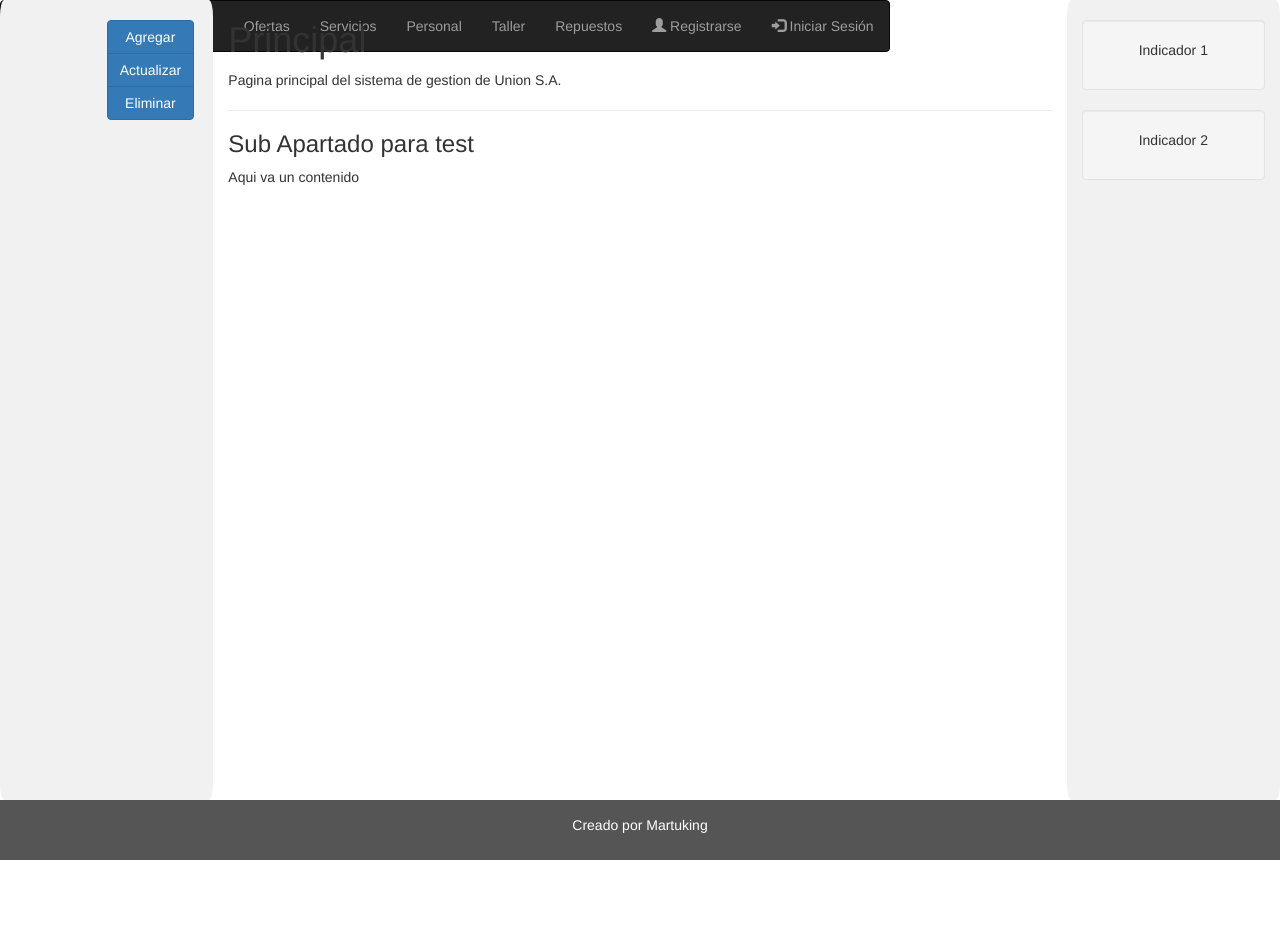
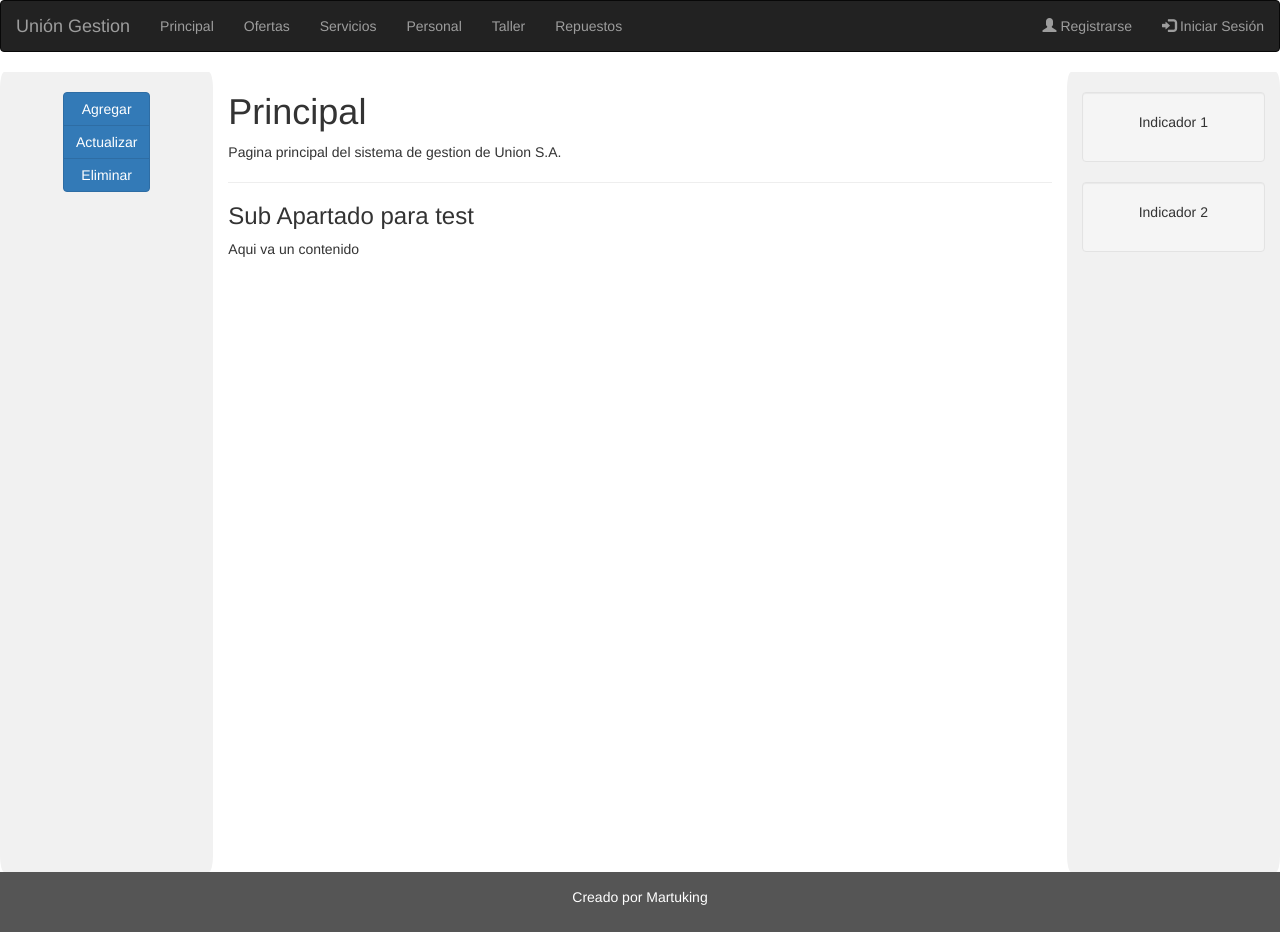
Before and after one commit to martuking/gestion_union, a website: page views/index.html in a window 1280 px wide. Before the commit the page ends 860 px from the top, so only its background shows below. Drawn offline with nearby package versions, Linux system fonts and the light colour scheme; files that its build step writes are made by us from their sources.

Commit message:
arregle el problema de volado

```diff
--- a/views/index.html
+++ b/views/index.html
@@ -8,7 +8,7 @@
   		<script src="https://maxcdn.bootstrapcdn.com/bootstrap/3.3.7/js/bootstrap.min.js"></script>
 	</head>
 	<body>
-		<nav class="navbar navbar-inverse" data-spy="affix">
+		<nav class="navbar navbar-inverse">
 		  <div class="container-fluid">
 		    <div class="navbar-header">
 		      <a class="navbar-brand" href="#">Unión Gestion</a>
@@ -30,7 +30,7 @@
 		<div class="container-fluid text-center">
 		  <div class="row content">
 		    <div class="col-sm-2 sidenav">
-		      <div class="btn-group-vertical" data-spy="affix">
+		      <div class="btn-group-vertical">
 		      	<button type="button"class="btn btn-primary">Agregar</button>
 		      	<button type="button"class="btn btn-primary">Actualizar</button>
 		      	<button type="button"class="btn btn-primary">Eliminar</button>
```
